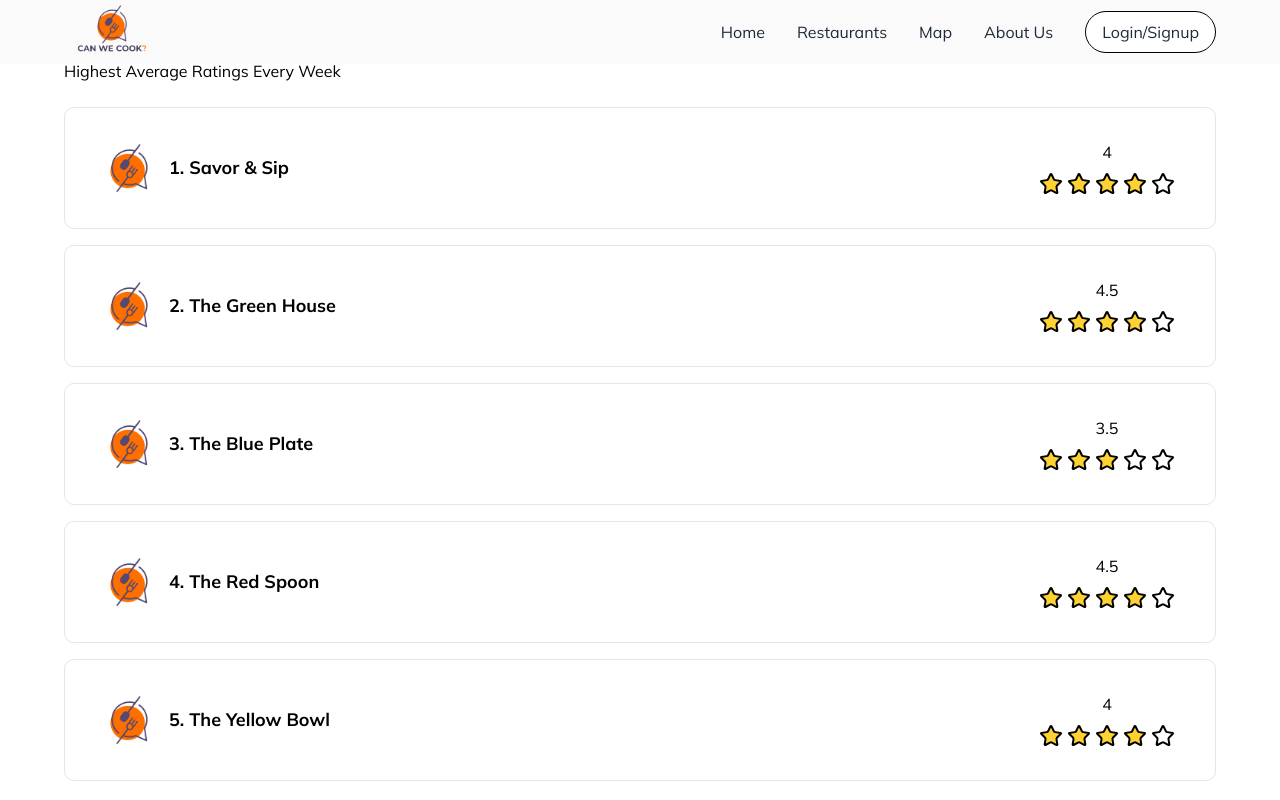
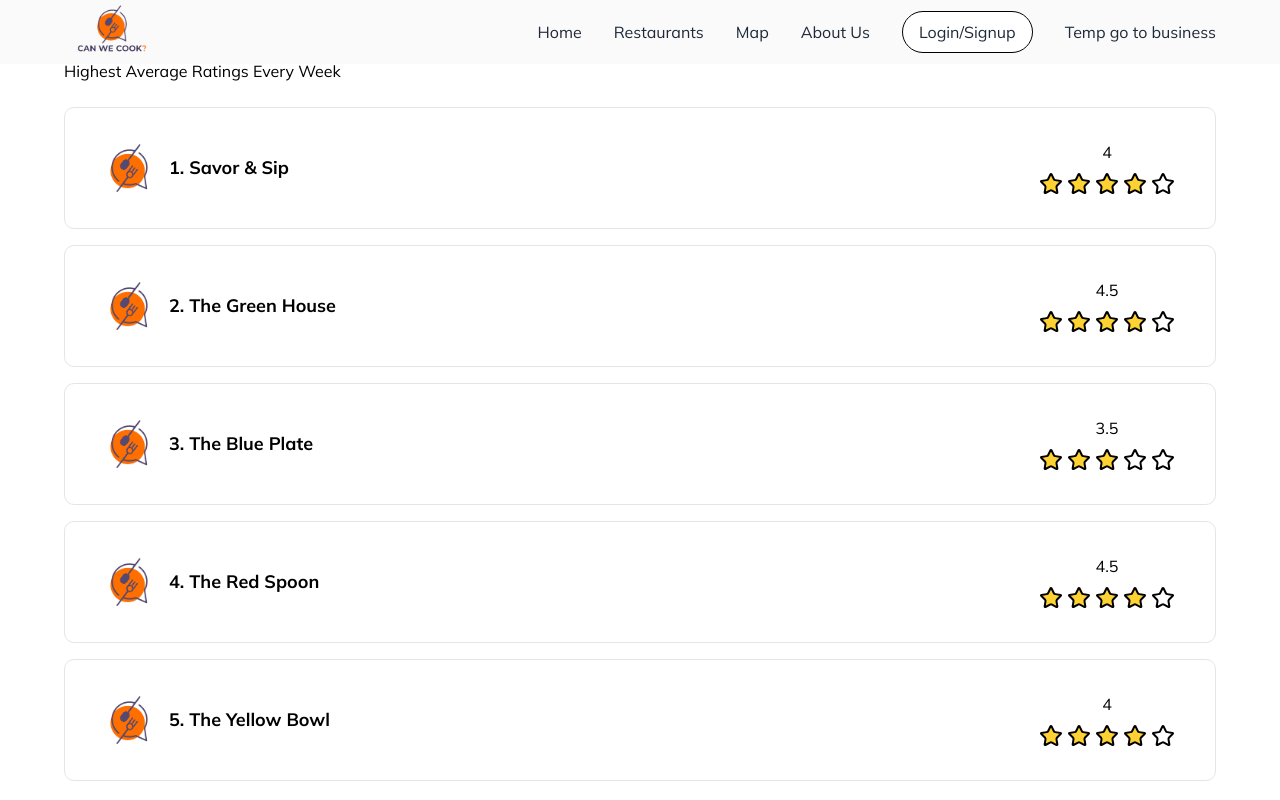
Before and after one commit to ArnoldStrdy/Can-We-Cook, a React (Vite) app: page / in a window 1280 px wide. Shown: the top 800 px of the page. Built offline with nearby package versions, Linux system fonts and the light colour scheme.

Commit message:
Added temp button in navbar

```diff
--- a/src/App.tsx
+++ b/src/App.tsx
@@ -13,8 +13,7 @@ function App() {
       <Routes>
         <Route path="/" element={<CustomerDash />} />
         <Route path="/business" element={<BusinessDash />} />
-        <Route path="/:section" element={<CustomerDash />} /> /** Original Match
-        with Everything... **/
+        <Route path="/:section" element={<CustomerDash />} />
         <Route path="/restaurant/:id" element={<RestaurantDetails />} />
         <Route path="*" element={<Error />} />
       </Routes>
--- a/src/components/CustomerNav.tsx
+++ b/src/components/CustomerNav.tsx
@@ -4,6 +4,7 @@ import Logo from "../assets/logoNameIcon.png";
 function CustomerNavbar() {
   const navigate = useNavigate();
   const url = window.location.href;
+
   // useEffect(() => {
   //   console.log(section);
   //   console.log(url);
@@ -103,6 +104,16 @@ function CustomerNavbar() {
             >
               Login/Signup
             </p>
+            <p
+              onClick={() => {
+                navigate("/business");
+                // var contact = document.getElementById("contact");
+                // contact.scrollIntoView({ behavior: "smooth" });
+              }}
+              className="font-normal cursor-pointer hover:text-[#FF6F00] transition-colors"
+            >
+              Temp go to business
+            </p>
           </div>
           <div className="sm:hidden">
             <button
```
